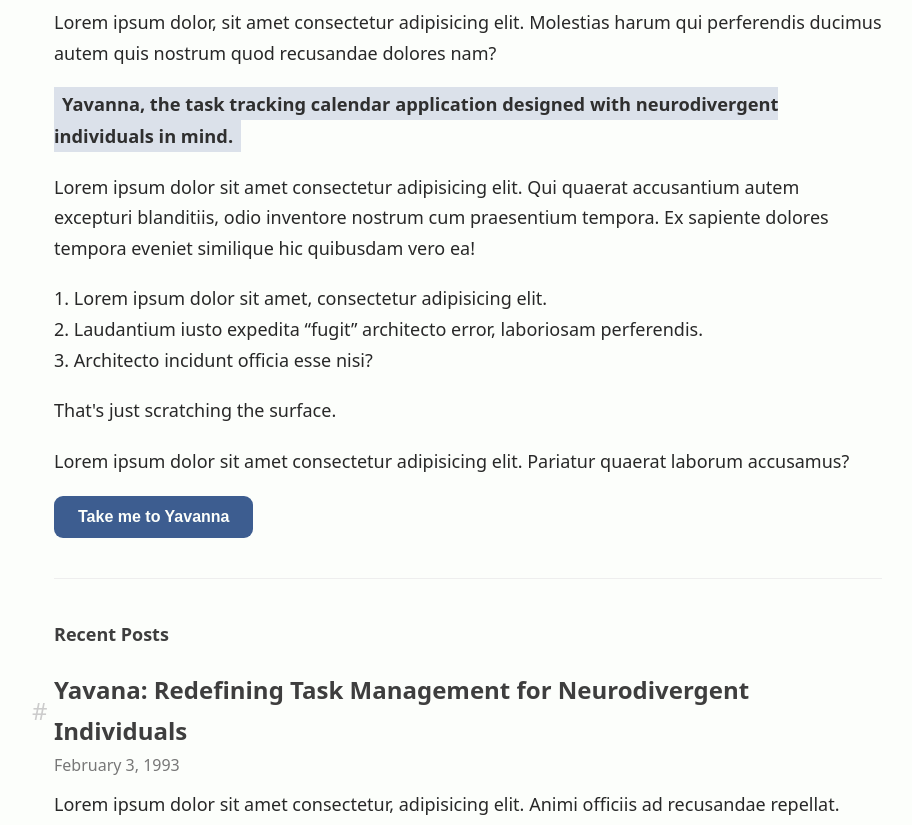
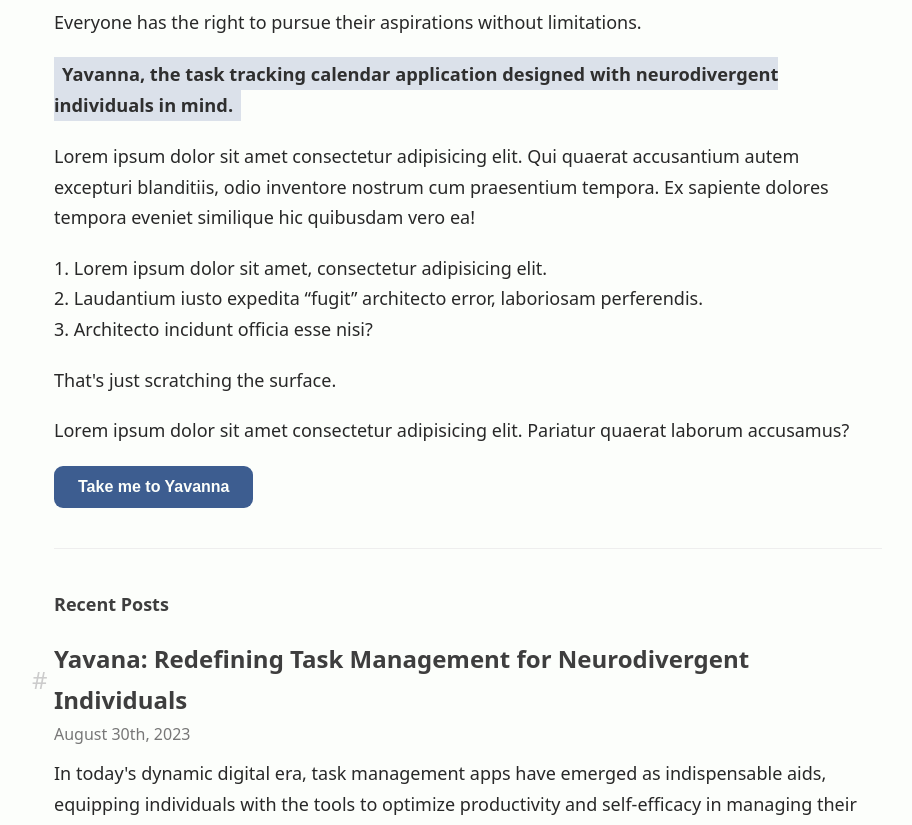
Before and after one commit to kylestarrett1/starrett-io, a website: page index.html in a window 1280 px wide. Shown: the part 203-1028 px from the top of the page, without its empty margins (172-1084 px from the left). Drawn offline with Linux system fonts and the light colour scheme; a web font is replaced by a local one.

Commit message:
Added Blog preview text

```diff
--- a/index.html
+++ b/index.html
@@ -31,7 +31,7 @@
     <div class="layout">
         <div class="blurb">
             <h1 class="heading-primary">An Indie Dev Based in Knoxville</h1>
-            <p class="introduction">Lorem ipsum dolor, sit amet consectetur adipisicing elit. Molestias harum qui perferendis ducimus autem quis nostrum quod recusandae dolores nam?</p>
+            <p class="introduction">Everyone has the right to pursue their aspirations without limitations.</p>
             <p>
                 <span class="highlight">Yavanna, the task tracking calendar application designed with neurodivergent individuals in mind.</span>
             </p>
@@ -57,9 +57,9 @@
                 <h2 class="post-preview-title heading-secondary">
                     <a href="#" class="link">Yavana: Redefining Task Management for Neurodivergent Individuals</a>
                 </h2>
-                <p class="post-subtitle">February 3, 1993</p>
+                <p class="post-subtitle">August 30th, 2023</p>
             </header>
-            <p class="post-preview-excerpt">Lorem ipsum dolor sit amet consectetur, adipisicing elit. Animi officiis ad recusandae repellat.</p>
+            <p class="post-preview-excerpt">In today's dynamic digital era, task management apps have emerged as indispensable aids, equipping individuals with the tools to optimize productivity and self-efficacy in managing their schedules. These applications boast an array of features tailored to streamline task organization, reminders, and priority setting, ushering in a new era of productivity. Nevertheless, within this realm of innovation, a considerable oversight persists – one that disproportionately affects a substantial segment of our population: neurodivergent individuals.</p>
         </div>
 
         <div class="post-content archive">
```
